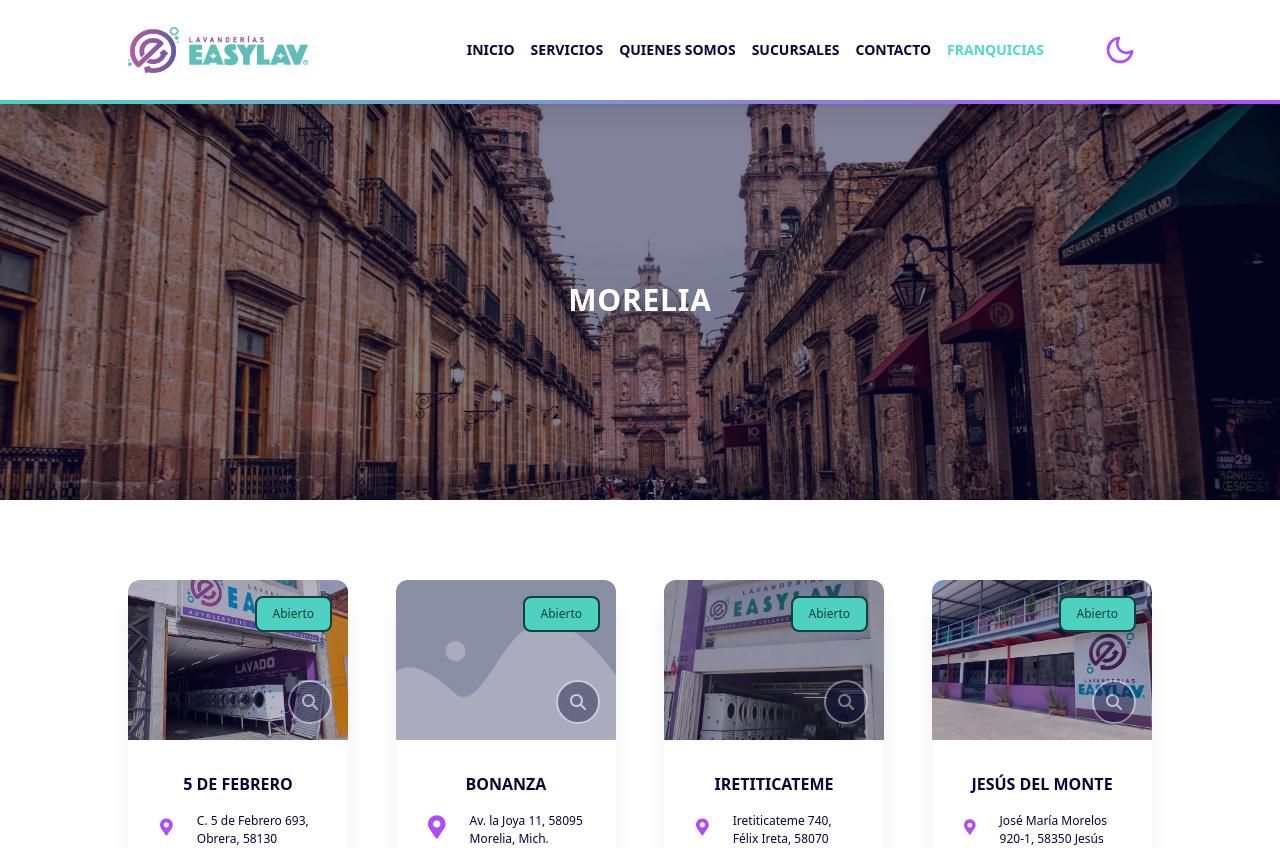
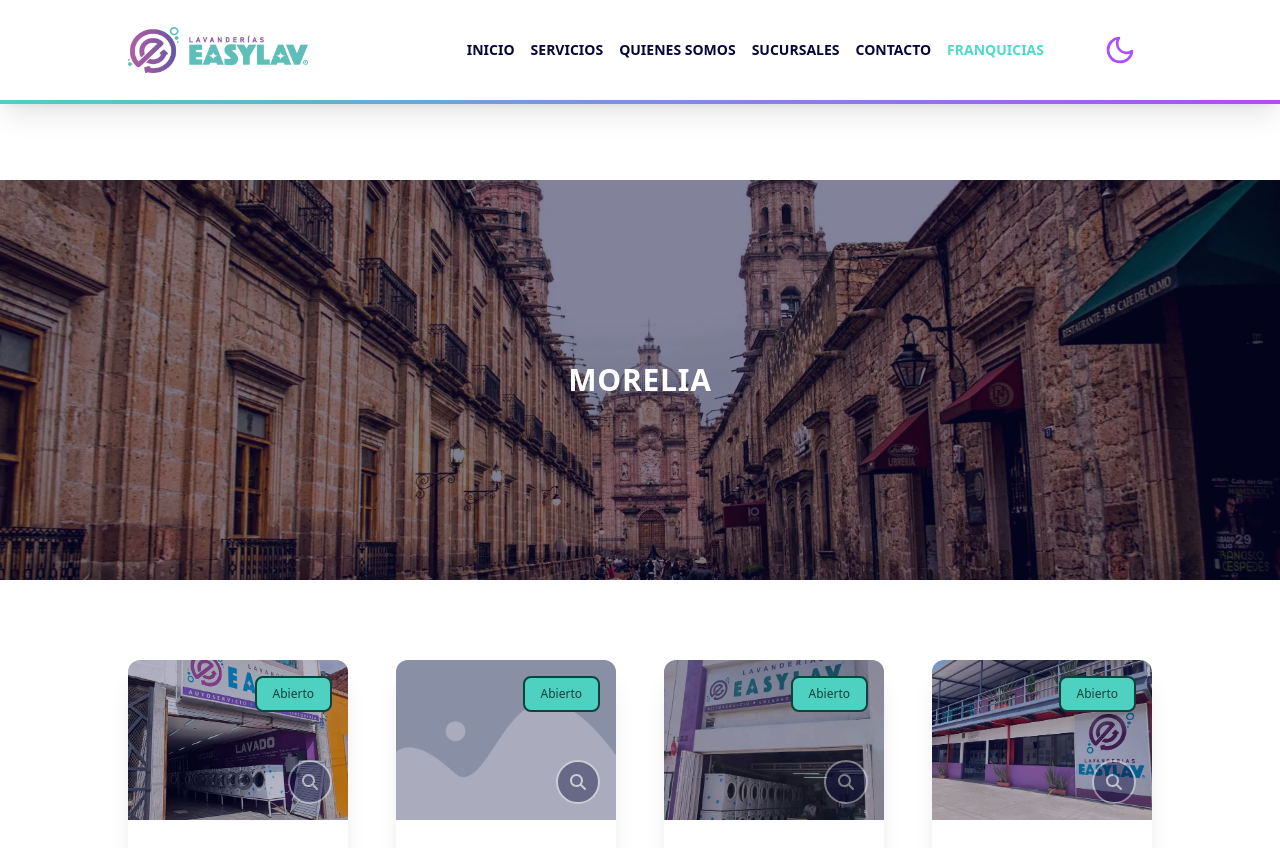
Before and after one commit to dspwebstudiomx/easylav-react, a React (Vite) app: page /sucursales/morelia in a window 1280 px wide. Shown: the top 848 px of the page. Built offline with nearby package versions, Linux system fonts and the light colour scheme.

Commit message:
Añade comentarios de propiedades en los componentes PageLayout y PageLayoutPlaces para mejorar la documentación del código.

```diff
--- a/src/components/layout/PageLayout.jsx
+++ b/src/components/layout/PageLayout.jsx
@@ -29,10 +29,8 @@ const PageLayout = ({ children, id }) => {
   );
 };
 
+// Propiedades
 PageLayout.propTypes = {
-  /**
-   * The content of the page.
-   */
   children: PropTypes.node,
   id: PropTypes.any,
 };
--- a/src/components/layout/PageLayoutPlaces.jsx
+++ b/src/components/layout/PageLayoutPlaces.jsx
@@ -81,7 +81,7 @@ const PageLayoutPlaces = ({ city, image_576, image_1024, image_1200, image_1920
   return (
     <>
       <Header />
-      <main id={`sucursales-${city}`} className="mt-[100px] sm:mt-[60px] md:mt-0 xl:mt-[100px]">
+      <main id={`sucursales-${city}`} className="mt-[100px] sm:mt-[60px] md:mt-0 xl:mt-[100px] py-20">
         <BannerPlaces />
         <ContentCards />
       </main>
@@ -90,6 +90,8 @@ const PageLayoutPlaces = ({ city, image_576, image_1024, image_1200, image_1920
     </>
   );
 };
+
+// Propiedades
 PageLayoutPlaces.propTypes = {
   children: PropTypes.node,
   city: PropTypes.string,
```
